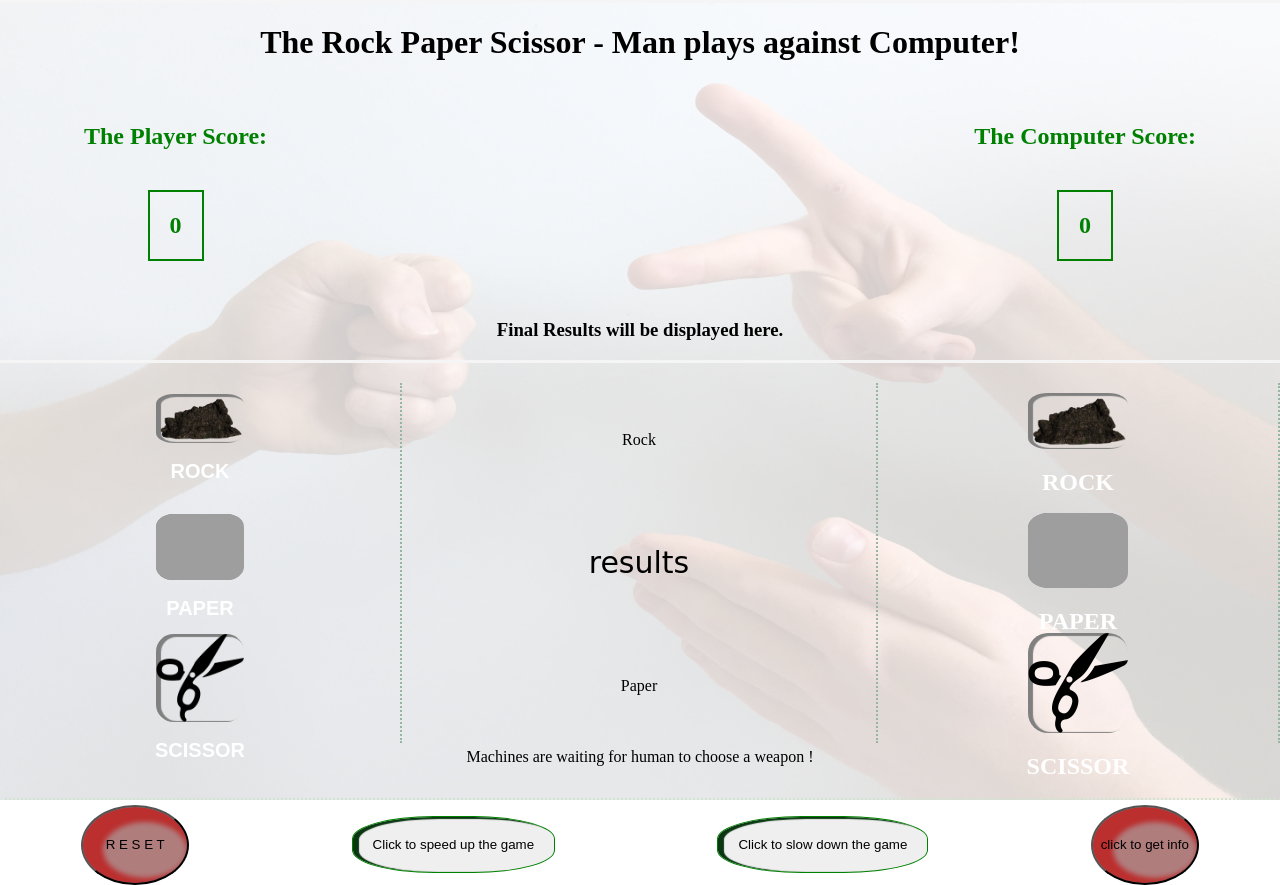
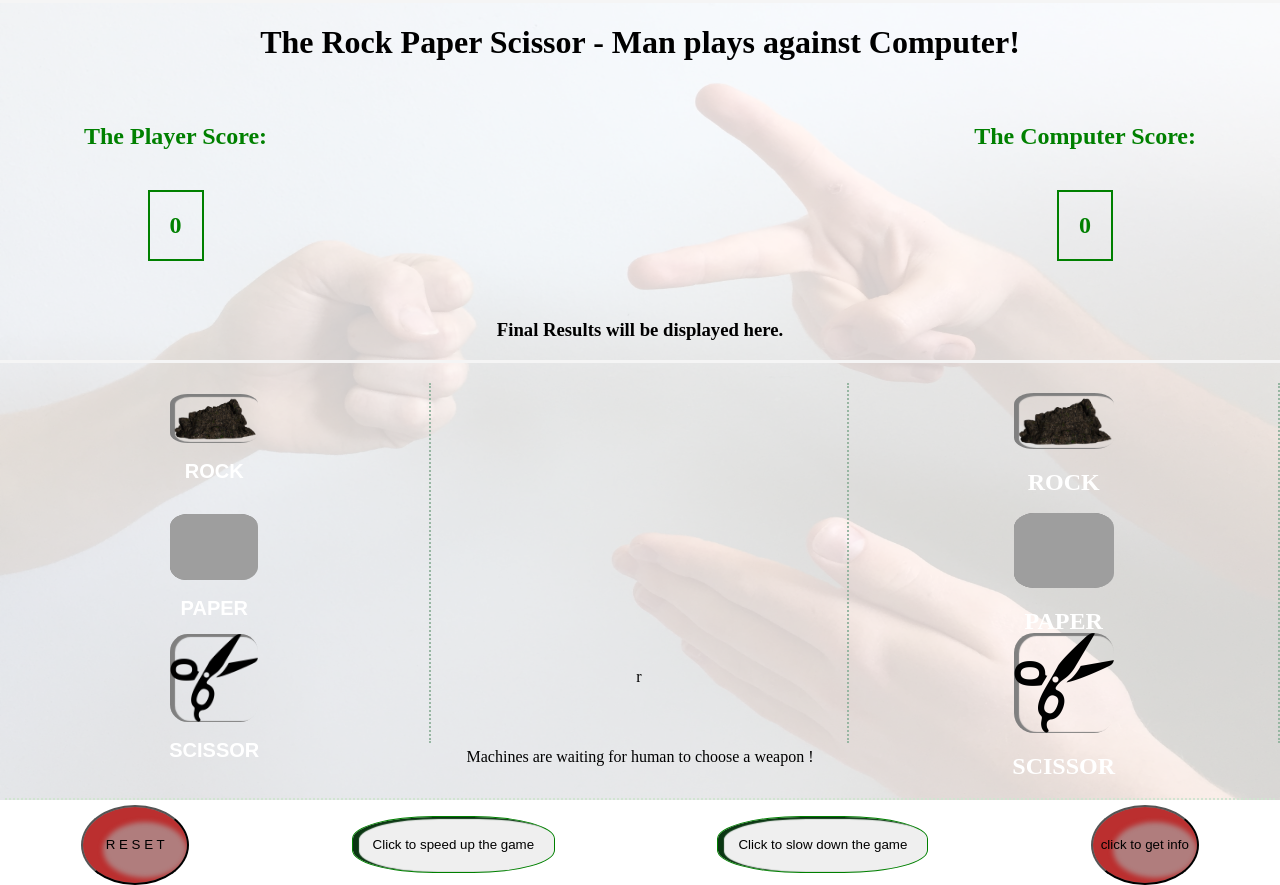
Before and after one commit to positive-vibes-2023/rock-paper-scissor, a plain HTML site: page index.html in a window 1280 px wide. Drawn offline with Linux system fonts and the light colour scheme; grey boxes are pictures that could not be loaded.

Commit message:
Fixing bugs

```diff
--- a/index.html
+++ b/index.html
@@ -106,9 +106,9 @@
 						classic Rock, Paper, Scissors game against a computer.
 					</h3>
 				</div>
-				<div class="player-chose">Rock</div>
-				<div class="warning">results</div>
-				<div class="computer-chose">Paper</div>
+				<div class="player-chose"></div>
+				<div class="warning"></div>
+				<div class="computer-chose">r</div>
 			</div>
 			<div class="computer-container">
 				<div class="computer-but computer-but-resting computer-rock">
--- a/style.css
+++ b/style.css
@@ -201,6 +201,7 @@ h1 {
 	background-color: bisque;
 	font-style: italic;
 	font-family: 'Courier New', Courier, monospace;
+	transition: display 300 ease-out;
 }
 
 .player-container,
```
